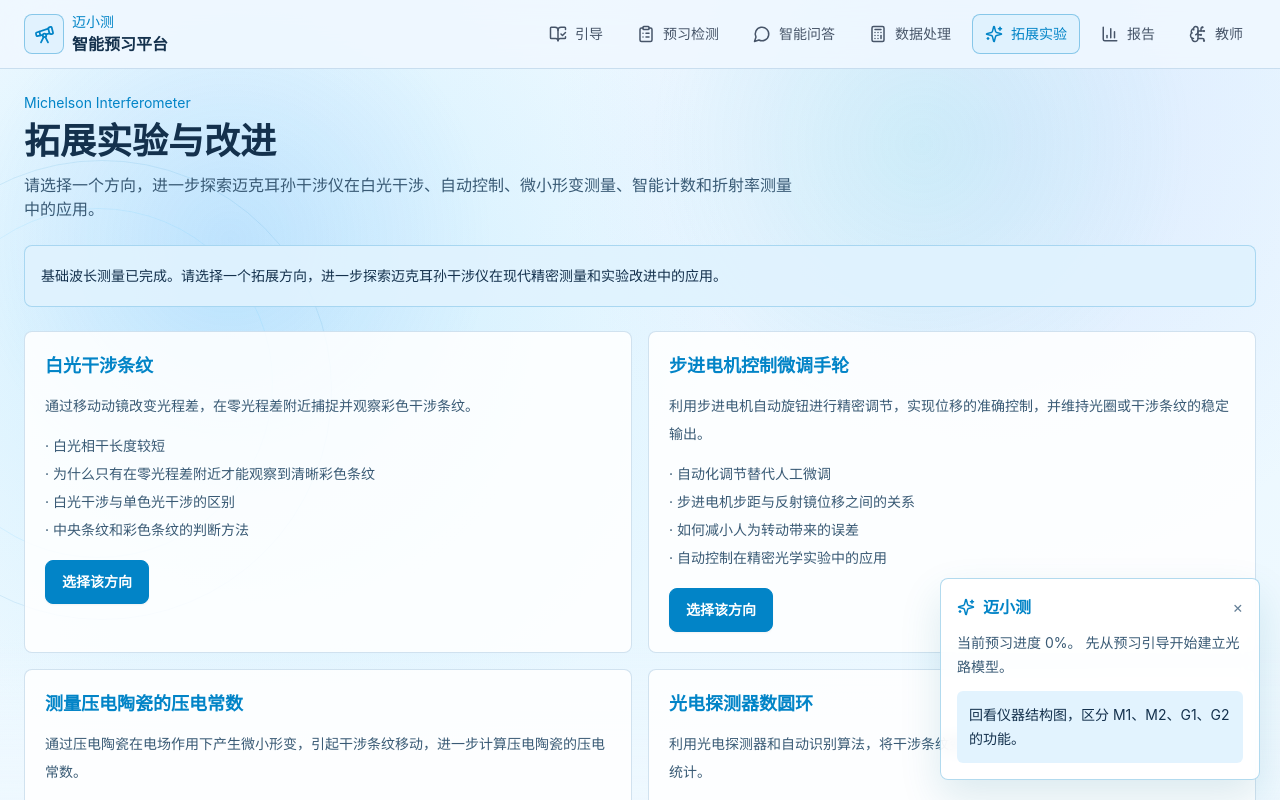
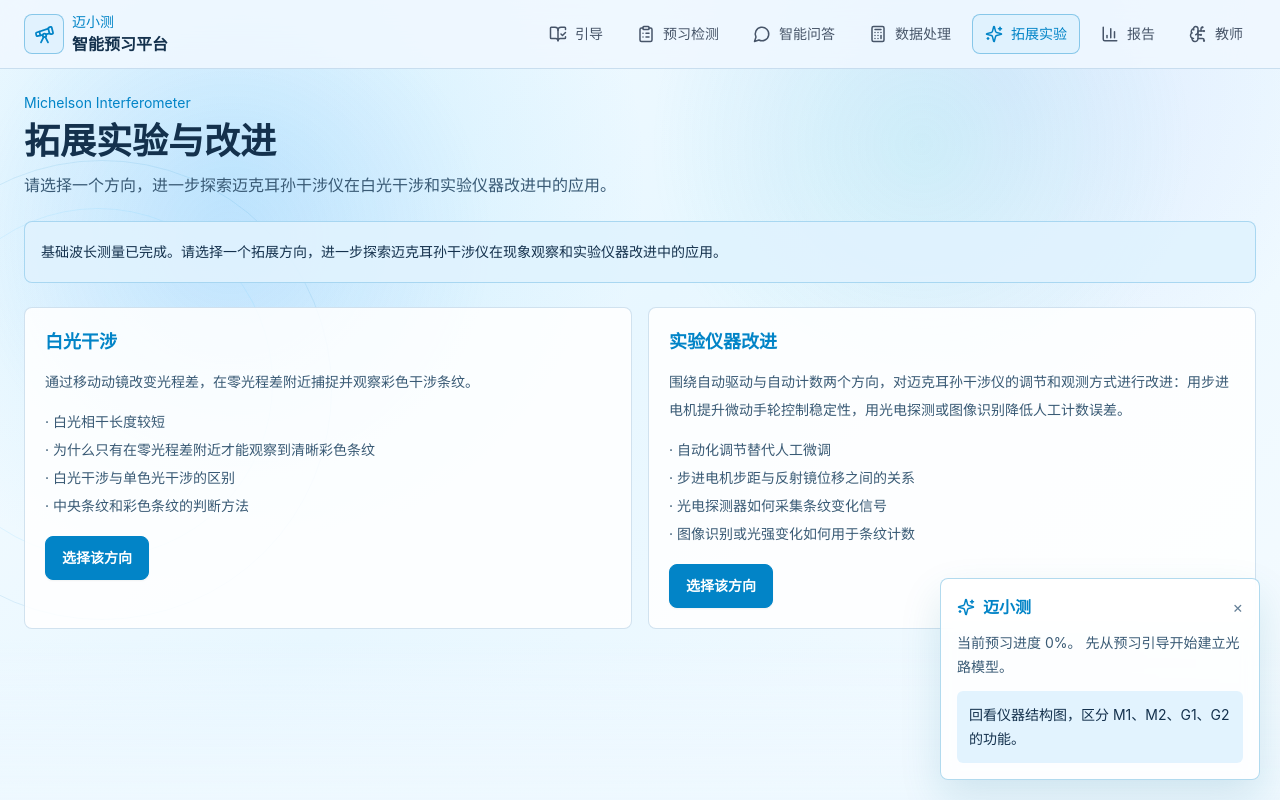
Before and after one commit to reinai0526/michelson-prestudy-agent, a React (Vite) app: page / in a window 1280 px wide. Both pictures are taken after a click on the button "拓展实验". Shown: the top 800 px of the page. Built offline with nearby package versions, Linux system fonts and the light colour scheme.

Commit message:
Refine home chart and extension directions

```diff
--- a/src/App.tsx
+++ b/src/App.tsx
@@ -504,7 +504,7 @@ function HomePage({
   restart: () => void;
 }) {
   return (
-    <section className="grid gap-6 lg:grid-cols-[1.15fr_0.85fr]">
+    <section className="grid gap-6 lg:grid-cols-[1.32fr_0.68fr]">
       <div className="relative min-h-[520px] overflow-hidden rounded-lg border border-white/10 bg-panel/70 p-6 shadow-glow sm:p-10">
         <div className="absolute right-[-90px] top-8 h-80 w-80 rounded-full border border-cyanbeam/25" />
         <div className="absolute right-[-40px] top-20 h-56 w-56 rounded-full border border-violetbeam/25" />
@@ -512,7 +512,7 @@ function HomePage({
           <p className="mb-4 inline-flex items-center gap-2 rounded-full border border-cyanbeam/30 px-3 py-1 text-sm text-cyanbeam">
             <Sparkles size={16} /> 全国大学生物理实验讲课竞赛展示版
           </p>
-          <h1 className="max-w-3xl text-4xl font-bold leading-tight sm:text-6xl">迈克耳孙干涉仪智能预习平台</h1>
+          <h1 className="max-w-none whitespace-nowrap text-[clamp(2.25rem,4.1vw,3.75rem)] font-bold leading-tight">迈克耳孙干涉仪智能平台</h1>
           <p className="mt-5 max-w-2xl text-xl text-slate-300">从实验桌上的干涉圆环，走向丈量宇宙的精密标尺</p>
           <p className="mt-6 max-w-3xl text-slate-300">
             通过课前引导、即时反馈、知识诊断和个性化推荐，帮助学生把“光程差变化、干涉级次变化、条纹吞吐、反推波长”的主线真正连起来。
@@ -1226,9 +1226,9 @@ function ExtensionExperimentPanel({
   if (!selectedExtension) {
     return (
       <section className="space-y-6">
-        <SectionHeader title="拓展实验与改进" subtitle="请选择一个方向，进一步探索迈克耳孙干涉仪在白光干涉、自动控制、微小形变测量、智能计数和折射率测量中的应用。" />
+        <SectionHeader title="拓展实验与改进" subtitle="请选择一个方向，进一步探索迈克耳孙干涉仪在白光干涉和实验仪器改进中的应用。" />
         <div className="rounded-lg border border-cyanbeam/25 bg-cyanbeam/10 p-4 text-sm leading-7 text-slate-200">
-          基础波长测量已完成。请选择一个拓展方向，进一步探索迈克耳孙干涉仪在现代精密测量和实验改进中的应用。
+          基础波长测量已完成。请选择一个拓展方向，进一步探索迈克耳孙干涉仪在现象观察和实验仪器改进中的应用。
         </div>
         <div className="grid gap-4 md:grid-cols-2">
           {extensionDirections.map((direction) => (
@@ -1376,32 +1376,69 @@ function ExtensionDirectionCard({ direction, onSelect }: { direction: ExtensionD
 }
 
 function FitChart({ result }: { result: NonNullable<ReturnType<typeof fitWavelength>> }) {
-  const width = 720;
-  const height = 360;
-  const pad = 54;
+  const width = 920;
+  const height = 430;
+  const plotLeft = 86;
+  const plotRight = width - 64;
+  const plotTop = 78;
+  const plotBottom = height - 78;
   const xs = result.residuals.map((point) => point.n);
   const ys = result.residuals.flatMap((point) => [point.d, point.predicted]);
   const minX = Math.min(...xs);
   const maxX = Math.max(...xs);
   const minY = Math.min(...ys);
   const maxY = Math.max(...ys);
-  const sx = (x: number) => pad + ((x - minX) / Math.max(1, maxX - minX)) * (width - pad * 1.4);
-  const sy = (y: number) => height - pad - ((y - minY) / Math.max(0.000001, maxY - minY)) * (height - pad * 1.5);
-  const lineStart = { x: minX, y: result.slope * minX + result.intercept };
-  const lineEnd = { x: maxX, y: result.slope * maxX + result.intercept };
+  const xSpan = Math.max(1, maxX - minX);
+  const ySpan = Math.max(0.000001, maxY - minY);
+  const xMinPlot = minX - xSpan * 0.04;
+  const xMaxPlot = maxX + xSpan * 0.04;
+  const yMinPlot = minY - ySpan * 0.1;
+  const yMaxPlot = maxY + ySpan * 0.14;
+  const sx = (x: number) => plotLeft + ((x - xMinPlot) / (xMaxPlot - xMinPlot)) * (plotRight - plotLeft);
+  const sy = (y: number) => plotBottom - ((y - yMinPlot) / (yMaxPlot - yMinPlot)) * (plotBottom - plotTop);
+  const lineStart = { x: xMinPlot, y: result.slope * xMinPlot + result.intercept };
+  const lineEnd = { x: xMaxPlot, y: result.slope * xMaxPlot + result.intercept };
+  const xTicks = Array.from({ length: 5 }, (_, index) => xMinPlot + ((xMaxPlot - xMinPlot) * index) / 4);
+  const yTicks = Array.from({ length: 5 }, (_, index) => yMinPlot + ((yMaxPlot - yMinPlot) * index) / 4);
+  const formatTick = (value: number) => {
+    if (Math.abs(value) >= 100) return value.toFixed(0);
+    if (Math.abs(value) >= 10) return value.toFixed(1).replace(/\.0$/, "");
+    return value.toFixed(3).replace(/\.?0+$/, "");
+  };
+
   return (
     <div className="overflow-auto">
-      <svg viewBox={`0 0 ${width} ${height}`} className="min-h-[320px] w-full min-w-[620px]">
+      <svg viewBox={`0 0 ${width} ${height}`} className="min-h-[380px] w-full min-w-[760px]">
+        <defs>
+          <marker id="axis-arrow" markerWidth="9" markerHeight="9" refX="8" refY="4.5" orient="auto" markerUnits="strokeWidth">
+            <path d="M0,0 L9,4.5 L0,9 Z" fill="#111827" />
+          </marker>
+        </defs>
         <rect x="0" y="0" width={width} height={height} rx="8" fill="rgba(255,255,255,0.22)" />
-        <line x1={pad} y1={height - pad} x2={width - pad / 2} y2={height - pad} stroke="#111827" strokeWidth="1.4" />
-        <line x1={pad} y1={pad / 2} x2={pad} y2={height - pad} stroke="#111827" strokeWidth="1.4" />
-        <line x1={sx(lineStart.x)} y1={sy(lineStart.y)} x2={sx(lineEnd.x)} y2={sy(lineEnd.y)} stroke="#2dd4bf" strokeWidth="3" />
+        {xTicks.map((tick) => (
+          <g key={`x-${tick}`}>
+            <line x1={sx(tick)} y1={plotTop} x2={sx(tick)} y2={plotBottom} stroke="#d7e8f6" strokeWidth="1" />
+            <line x1={sx(tick)} y1={plotBottom} x2={sx(tick)} y2={plotBottom + 7} stroke="#111827" strokeWidth="1.5" />
+            <text x={sx(tick)} y={plotBottom + 28} textAnchor="middle" fill="#111827" fontSize="14" fontWeight="700">{formatTick(tick)}</text>
+          </g>
+        ))}
+        {yTicks.map((tick) => (
+          <g key={`y-${tick}`}>
+            <line x1={plotLeft} y1={sy(tick)} x2={plotRight} y2={sy(tick)} stroke="#d7e8f6" strokeWidth="1" />
+            <line x1={plotLeft - 7} y1={sy(tick)} x2={plotLeft} y2={sy(tick)} stroke="#111827" strokeWidth="1.5" />
+            <text x={plotLeft - 14} y={sy(tick) + 5} textAnchor="end" fill="#111827" fontSize="14" fontWeight="700">{formatTick(tick)}</text>
+          </g>
+        ))}
+        <line x1={plotLeft} y1={plotBottom} x2={plotRight + 18} y2={plotBottom} stroke="#111827" strokeWidth="2" markerEnd="url(#axis-arrow)" />
+        <line x1={plotLeft} y1={plotBottom} x2={plotLeft} y2={plotTop - 18} stroke="#111827" strokeWidth="2" markerEnd="url(#axis-arrow)" />
+        <line x1={sx(lineStart.x)} y1={sy(lineStart.y)} x2={sx(lineEnd.x)} y2={sy(lineEnd.y)} stroke="#2dd4bf" strokeWidth="4" strokeLinecap="round" />
         {result.residuals.map((point) => (
-          <circle key={point.id} cx={sx(point.n)} cy={sy(point.d)} r={result.outlierIds.includes(point.id) ? 7 : 5} fill={result.outlierIds.includes(point.id) ? "#f59e0b" : "#3b82f6"} />
+          <circle key={point.id} cx={sx(point.n)} cy={sy(point.d)} r={result.outlierIds.includes(point.id) ? 7 : 6} fill={result.outlierIds.includes(point.id) ? "#f59e0b" : "#3b82f6"} />
         ))}
-        <text x={pad} y={28} fill="#111827" fontSize="15" fontWeight="700">d = {result.slope}N + {result.intercept}，R² = {result.r2}</text>
-        <text x={width - 90} y={height - 18} fill="#111827" fontSize="13" fontWeight="700">N/条</text>
-        <text x={12} y={42} fill="#111827" fontSize="13" fontWeight="700">d/mm</text>
+        <rect x={plotLeft + 10} y="24" width="380" height="38" rx="10" fill="rgba(255,255,255,0.86)" stroke="#bfdbfe" />
+        <text x={plotLeft + 26} y="49" fill="#111827" fontSize="17" fontWeight="800">d = {result.slope}N + {result.intercept}，R² = {result.r2}</text>
+        <text x={plotRight - 46} y={plotBottom + 58} fill="#111827" fontSize="16" fontWeight="800">N/条</text>
+        <text x={plotLeft - 58} y={plotTop - 4} fill="#111827" fontSize="16" fontWeight="800">d/mm</text>
       </svg>
     </div>
   );
--- a/src/data/extensionExperiments.ts
+++ b/src/data/extensionExperiments.ts
@@ -3,7 +3,7 @@ import type { ExtensionDirection } from "../types";
 export const extensionDirections: ExtensionDirection[] = [
   {
     id: "white-light",
-    title: "白光干涉条纹",
+    title: "白光干涉",
     description: "通过移动动镜改变光程差，在零光程差附近捕捉并观察彩色干涉条纹。",
     principle: "白光由多种波长组成，相干长度较短。只有当两臂光程差非常接近零时，不同波长的干涉条件才能在有限范围内同时满足，因而出现较清晰的中央条纹和彩色条纹。",
     learningGoals: [
@@ -43,183 +43,55 @@ export const extensionDirections: ExtensionDirection[] = [
     ]
   },
   {
-    id: "stepper-motor",
-    title: "步进电机控制微调手轮",
-    description: "利用步进电机自动旋钮进行精密调节，实现位移的准确控制，并维持光圈或干涉条纹的稳定输出。",
-    principle: "步进电机可将电脉冲数转化为可控角位移，再通过微动机构转化为反射镜位移。与人工转动相比，自动控制更容易保持单向、匀速和可重复调节。",
+    id: "instrument-improvement",
+    title: "实验仪器改进",
+    description: "围绕自动驱动与自动计数两个方向，对迈克耳孙干涉仪的调节和观测方式进行改进：用步进电机提升微动手轮控制稳定性，用光电探测或图像识别降低人工计数误差。",
+    principle: "仪器改进的核心是把人工操作转化为可控、可记录、可重复的信号过程。步进电机把脉冲数转化为角位移，再经微动机构对应反射镜位移；光电探测器或图像算法把条纹明暗变化、圆环移动转化为电信号或图像特征，从而实现稳定调节和自动计数。",
     learningGoals: [
       "自动化调节替代人工微调",
       "步进电机步距与反射镜位移之间的关系",
-      "如何减小人为转动带来的误差",
-      "自动控制在精密光学实验中的应用"
+      "光电探测器如何采集条纹变化信号",
+      "图像识别或光强变化如何用于条纹计数",
+      "如何减小回程差、漏数和主观判断误差"
     ],
-    keywords: ["步进电机", "自动调节", "微动手轮", "精密位移", "自动控制"],
-    defaultSummary: "步进电机控制让我看到微动手轮可以从人工读数扩展到自动化位移控制，有助于提高重复性并减小人为误差。",
+    keywords: [
+      "步进电机",
+      "自动调节",
+      "微动手轮",
+      "精密位移",
+      "自动控制",
+      "光电探测器",
+      "图像识别",
+      "条纹计数",
+      "自动计数",
+      "光强信号",
+      "圆环识别"
+    ],
+    defaultSummary: "实验仪器改进方向让我理解到，迈克耳孙干涉仪不仅依赖人工调节和观察，也可以通过自动驱动、光电探测与图像识别提高稳定性、重复性和计数可靠性。",
     questions: [
       {
-        id: "SM-Q1",
+        id: "II-Q1",
         type: "short",
         question: "为什么用步进电机控制微调手轮可以减小人为误差？",
         referenceAnswer: "步进电机能按脉冲数稳定输出角位移，减少人工转动速度不均、反向回程和主观操作造成的误差。"
       },
       {
-        id: "SM-Q2",
+        id: "II-Q2",
         type: "design",
         question: "若要用步进电机控制反射镜位移，需要建立哪些量之间的关系？",
         referenceAnswer: "需要建立电脉冲数、步距角、手轮转角、微动机构位移量与反射镜实际位移之间的对应关系，并用条纹计数或位移标定进行校准。"
       },
       {
-        id: "SM-Q3",
-        type: "short",
-        question: "自动调节过程中如何判断条纹是否稳定？",
-        referenceAnswer: "可观察中心条纹吞吐是否连续、光强信号是否周期稳定、拟合残差是否较小，并检查是否出现跳变或回程导致的突变。"
-      }
-    ]
-  },
-  {
-    id: "piezo",
-    title: "测量压电陶瓷的压电常数",
-    description: "通过压电陶瓷在电场作用下产生微小形变，引起干涉条纹移动，进一步计算压电陶瓷的压电常数。",
-    principle: "压电陶瓷具有逆压电效应，在外加电场作用下会产生微小形变。将该形变引入迈克耳孙干涉仪的一臂，可把微小长度变化转化为条纹移动数，再由位移与电压关系反推出压电常数。",
-    learningGoals: [
-      "压电陶瓷的逆压电效应",
-      "微小形变如何引起光程差变化",
-      "条纹移动数与位移之间的关系",
-      "如何由干涉测量结果计算压电常数"
-    ],
-    keywords: ["压电陶瓷", "压电常数", "逆压电效应", "微小形变", "干涉测量"],
-    defaultSummary: "压电陶瓷拓展方向体现了迈克耳孙干涉仪对微小形变的高灵敏测量能力，也提示我需要区分位移测量与材料参数反演。",
-    resources: [
-      {
-        id: "piezo-video",
-        type: "video",
-        title: "测量压电陶瓷的压电常数实验视频",
-        description: "观看实验拓展视频，了解压电陶瓷微小形变如何通过干涉条纹测量。",
-        url: "/extension-assets/piezo/piezo.mp4"
-      },
-      {
-        id: "piezo-guide",
-        type: "text",
-        title: "压电陶瓷实验指导书",
-        description: "阅读拓展资料，理解条纹移动数、微小位移与压电常数之间的关系。",
-        url: "/extension-assets/piezo/piezo-guide.pdf"
-      }
-    ],
-    questions: [
-      {
-        id: "PZ-Q1",
-        type: "short",
-        question: "为什么压电陶瓷的微小形变可以用干涉条纹变化测量？",
-        referenceAnswer: "形变会改变干涉仪一臂的长度，进而改变光程差。光程差每变化一个波长，条纹级次变化一级，因此可由条纹移动数反推微小形变量。"
-      },
-      {
-        id: "PZ-Q2",
-        type: "short",
-        question: "条纹变化数与压电陶瓷形变量之间有什么关系？",
-        referenceAnswer: "若形变等效为反射镜位移 Δx，则光程差变化为 2Δx，满足 2Δx=Nλ，因此 Δx=Nλ/2。"
-      },
-      {
-        id: "PZ-Q3",
-        type: "short",
-        question: "该实验可能有哪些主要误差来源？",
-        referenceAnswer: "主要误差包括电压不稳定、压电陶瓷迟滞与非线性、装夹不稳、环境振动、条纹计数误差和反射镜等效位移标定误差。"
-      }
-    ]
-  },
-  {
-    id: "photo-detector",
-    title: "光电探测器数圆环",
-    description: "利用光电探测器和自动识别算法，将干涉条纹变化转化为电信号或图像信号，实现智能计数统计。",
-    principle: "干涉条纹经过探测器时会引起光强周期变化，或在图像中形成可识别的圆环结构。通过光强阈值、峰谷识别或图像算法，可把条纹变化转化为自动计数结果。",
-    learningGoals: [
-      "人工计数与自动计数的区别",
-      "光电探测器如何采集条纹变化信号",
-      "图像识别或光强变化如何用于条纹计数",
-      "自动计数如何降低漏数和主观误差"
-    ],
-    keywords: ["光电探测器", "图像识别", "条纹计数", "自动计数", "光强信号", "圆环识别"],
-    defaultSummary: "光电探测器数圆环把人工观察转化为信号采集和算法识别，有助于减少漏数和主观判断误差。",
-    questions: [
-      {
-        id: "PD-Q1",
+        id: "II-Q3",
         type: "short",
         question: "光电探测器如何将条纹变化转化为可计数信号？",
         referenceAnswer: "条纹经过探测位置时会使光强发生周期性明暗变化，光电探测器把光强变化转化为电信号，再通过峰谷或周期识别完成计数。"
       },
       {
-        id: "PD-Q2",
-        type: "short",
-        question: "自动计数相比人工计数有什么优势？",
-        referenceAnswer: "自动计数可降低漏数、多数和疲劳判断误差，便于连续记录和后续拟合分析，提高实验重复性。"
-      },
-      {
-        id: "PD-Q3",
+        id: "II-Q4",
         type: "design",
-        question: "图像识别算法在识别圆环条纹时可能遇到哪些困难？",
-        referenceAnswer: "可能受到条纹对比度低、圆心漂移、环境振动、光斑不均匀、背景噪声和圆环边缘模糊等因素影响。"
-      }
-    ]
-  },
-  {
-    id: "thin-sodium",
-    title: "测量透明薄片折射率与测量钠黄光双线波长差",
-    description: "利用迈克耳孙干涉仪观察透明薄片插入后引起的光程差变化，或观察钠黄光双线对应的条纹变化规律，实现折射率或双线波长差的测量。",
-    principle: "透明薄片插入光路后会引入与折射率、厚度有关的附加光程差，条纹移动数可用于反推折射率；钠黄光双线由两个接近波长组成，干涉条纹可见度会随光程差周期性变化，可用于估算双线波长差。",
-    learningGoals: [
-      "透明薄片引入附加光程差",
-      "折射率与条纹变化数之间的关系",
-      "钠黄光双线的干涉条纹变化特点",
-      "迈克耳孙干涉仪在多种精密测量中的拓展应用"
-    ],
-    keywords: ["透明薄片", "折射率", "钠黄光", "双线波长差", "附加光程差", "条纹变化"],
-    defaultSummary: "透明薄片折射率与钠黄光双线测量方向让我理解到，迈克耳孙干涉仪不仅能测量激光波长，也能通过附加光程差和条纹可见度变化研究介质与复色光源。",
-    resources: [
-      {
-        id: "thin-sodium-video",
-        type: "video",
-        title: "透明薄片折射率与钠黄光双线波长差实验视频",
-        description: "观看拓展视频，了解透明薄片插入和钠黄光双线如何改变干涉条纹。",
-        url: "/extension-assets/thin-sodium/mkexgsy.mp4"
-      },
-      {
-        id: "thin-sodium-guide",
-        type: "text",
-        title: "透明薄片折射率与钠黄光双线波长差实验指导书",
-        description: "阅读拓展资料，理解透明薄片折射率和钠黄光双线波长差的测量原理。",
-        url: "/extension-assets/thin-sodium/guide.pdf"
-      }
-    ],
-    questions: [
-      {
-        id: "TS-Q1",
-        type: "short",
-        question: "透明薄片插入一臂后为什么会引起条纹移动？",
-        referenceAnswer: "透明薄片会使该臂光在介质中的光程发生变化，附加光程差改变干涉级次，因此观察到条纹移动。"
-      },
-      {
-        id: "TS-Q2",
-        type: "choice",
-        question: "用条纹变化数反推透明薄片折射率时，必须已知或测量的关键量是（ ）。",
-        options: [
-          { key: "A", text: "薄片厚度、入射方式和条纹变化数" },
-          { key: "B", text: "实验报告页数" },
-          { key: "C", text: "观察屏颜色" },
-          { key: "D", text: "激光器外壳尺寸" }
-        ],
-        correctAnswer: "A",
-        referenceAnswer: "折射率反演需要把薄片厚度和条纹变化数联系到附加光程差，入射方式也会影响光程表达。"
-      },
-      {
-        id: "TS-Q3",
-        type: "short",
-        question: "钠黄光双线为什么会导致条纹可见度随光程差发生周期性变化？",
-        referenceAnswer: "钠黄光包含两个接近波长的成分，两套干涉条纹相互叠加；随光程差改变，二者相位关系变化，条纹可见度会出现周期性强弱变化。"
-      },
-      {
-        id: "TS-Q4",
-        type: "design",
-        question: "若设计该拓展实验，应如何记录数据以计算折射率或双线波长差？",
-        referenceAnswer: "透明薄片实验需记录插入前后条纹移动数、薄片厚度和入射条件；钠黄光双线实验需记录相邻可见度极小或极大对应的反射镜位移差，并结合平均波长估算双线波长差。"
+        question: "如果把步进电机和光电探测器结合成自动测量系统，应如何判断调节过程是否稳定？",
+        referenceAnswer: "可同时观察条纹吞吐是否连续、光强信号周期是否稳定、计数结果是否与电机步数保持一致，并检查是否出现反向回程、跳变、漏数或圆心漂移等异常。"
       }
     ]
   }
```
